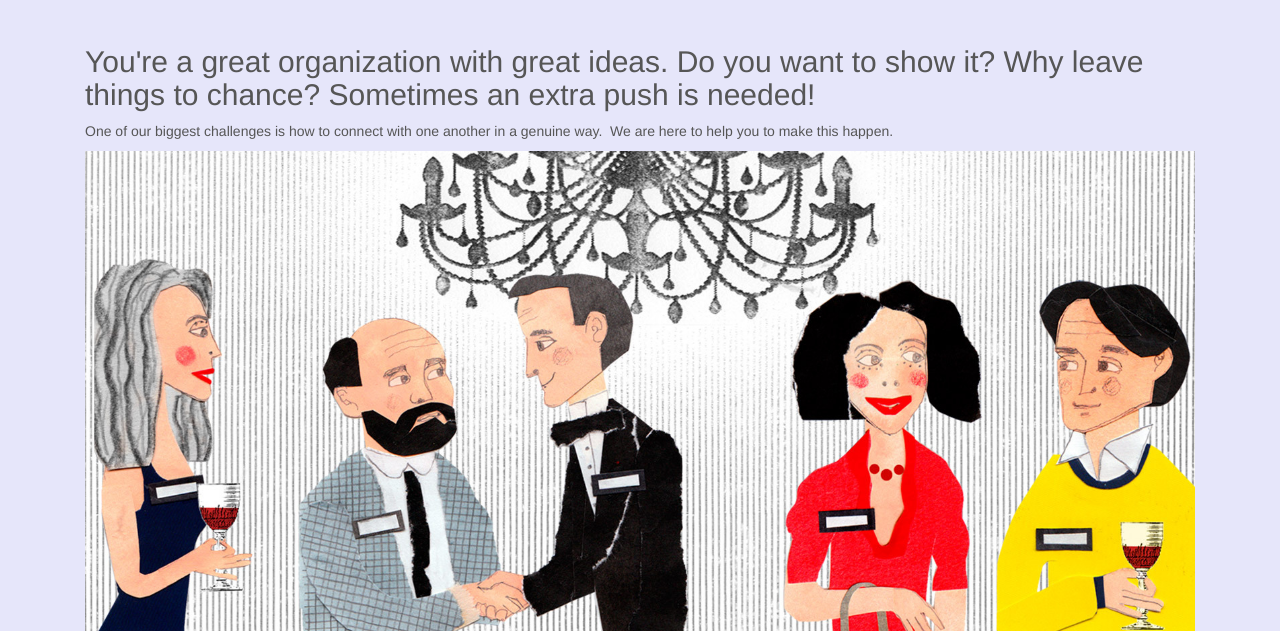
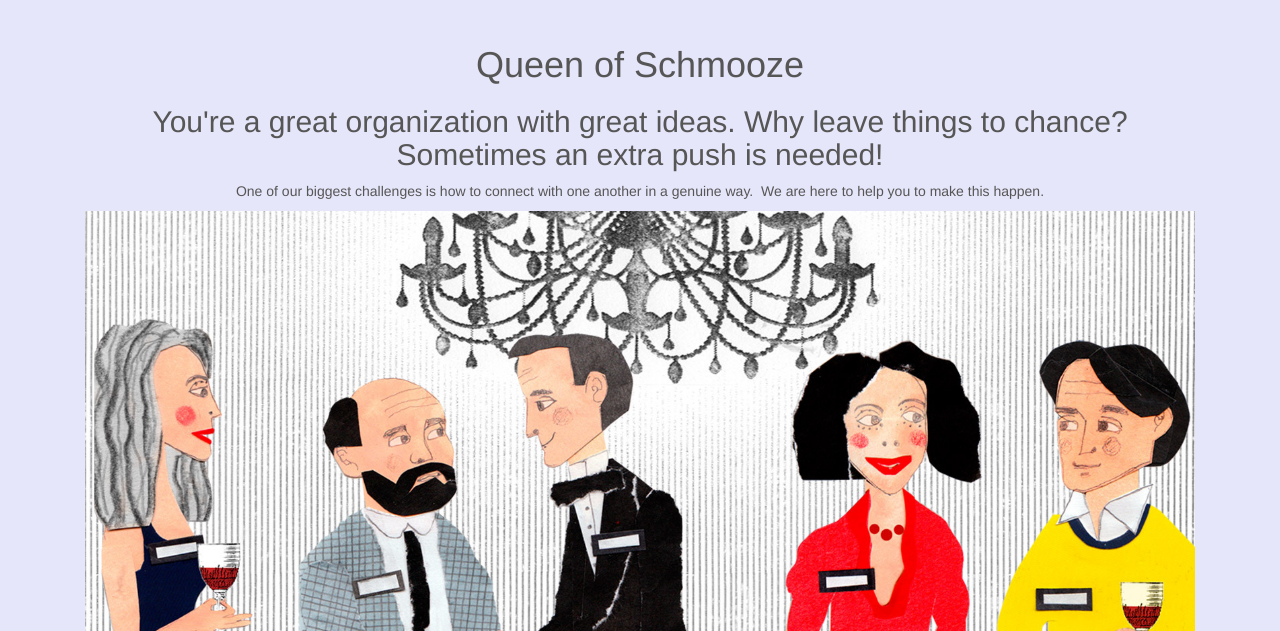
Before and after one commit to jmassarani/2300Final, a PHP site: page / in a window 1280 px wide. Shown: the part 50-681 px from the top of the page. Run offline with PHP 8.4, Linux system fonts and the light colour scheme; some libraries are stand-ins or nearby versions.

Commit message:
centered home page text

```diff
--- a/index.php
+++ b/index.php
@@ -21,8 +21,9 @@
             include "includes/nav.php"
         ?>
         <div class="container flex body-margin">
-            <div class="col-xs-12">
-                <h2>You're a great organization with great ideas. Do you want to show it? Why leave things to chance? Sometimes an extra push is needed!</h2>
+            <div class="col-xs-12" id="home_text">
+                <h1>Queen of Schmooze</h1>
+                <h2>You're a great organization with great ideas. Why leave things to chance? Sometimes an extra push is needed!</h2>
                 <p>One of our biggest challenges is how to connect with one another in a genuine way.  We are here to help you to make this happen. </p>
             </div>
             <img class="col-xs-12" src="images/networking2.jpg" alt="homepage">
--- a/styles/home.css
+++ b/styles/home.css
@@ -22,6 +22,10 @@
     height: 100vh;
 }
 
+#home_text {
+    text-align: center;
+}
+
 /*
 @media screen and (max-width: 699px) {
     .container {
```
Also changed, not shown: 1 other file.
